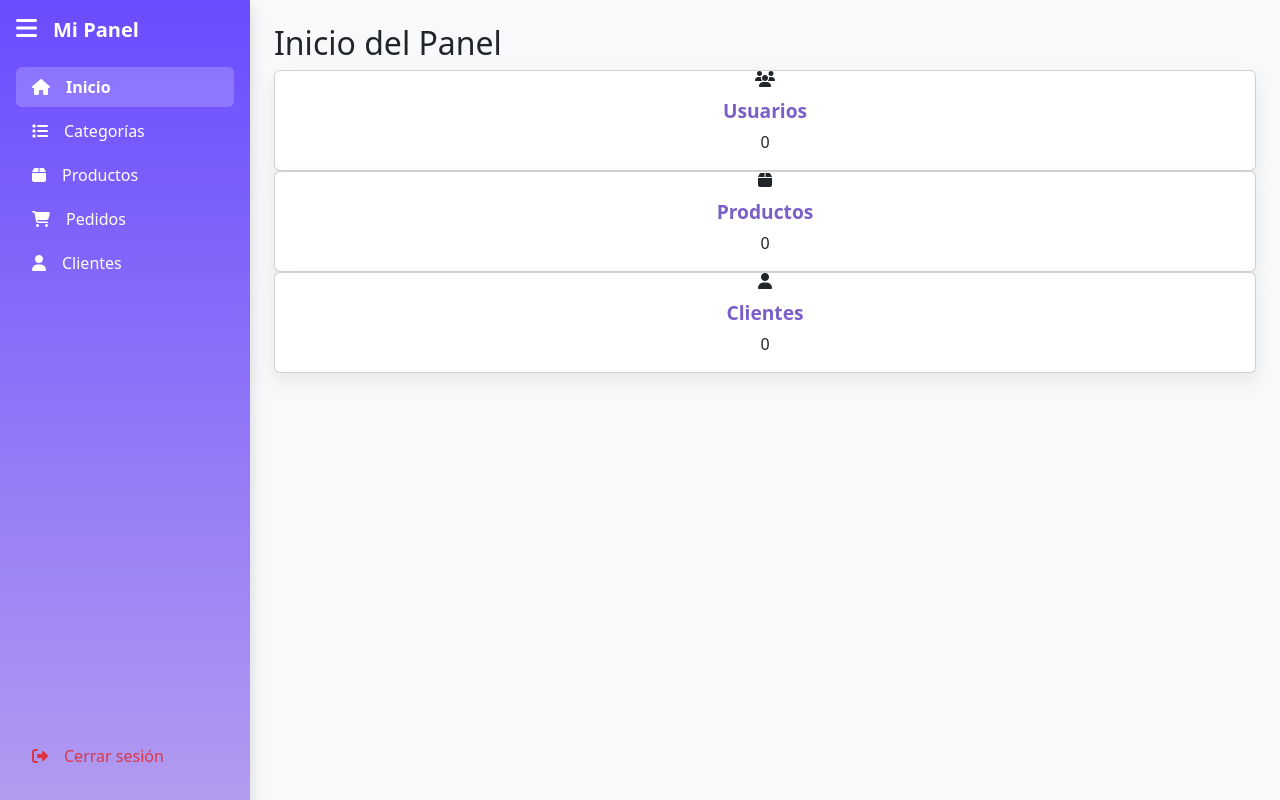
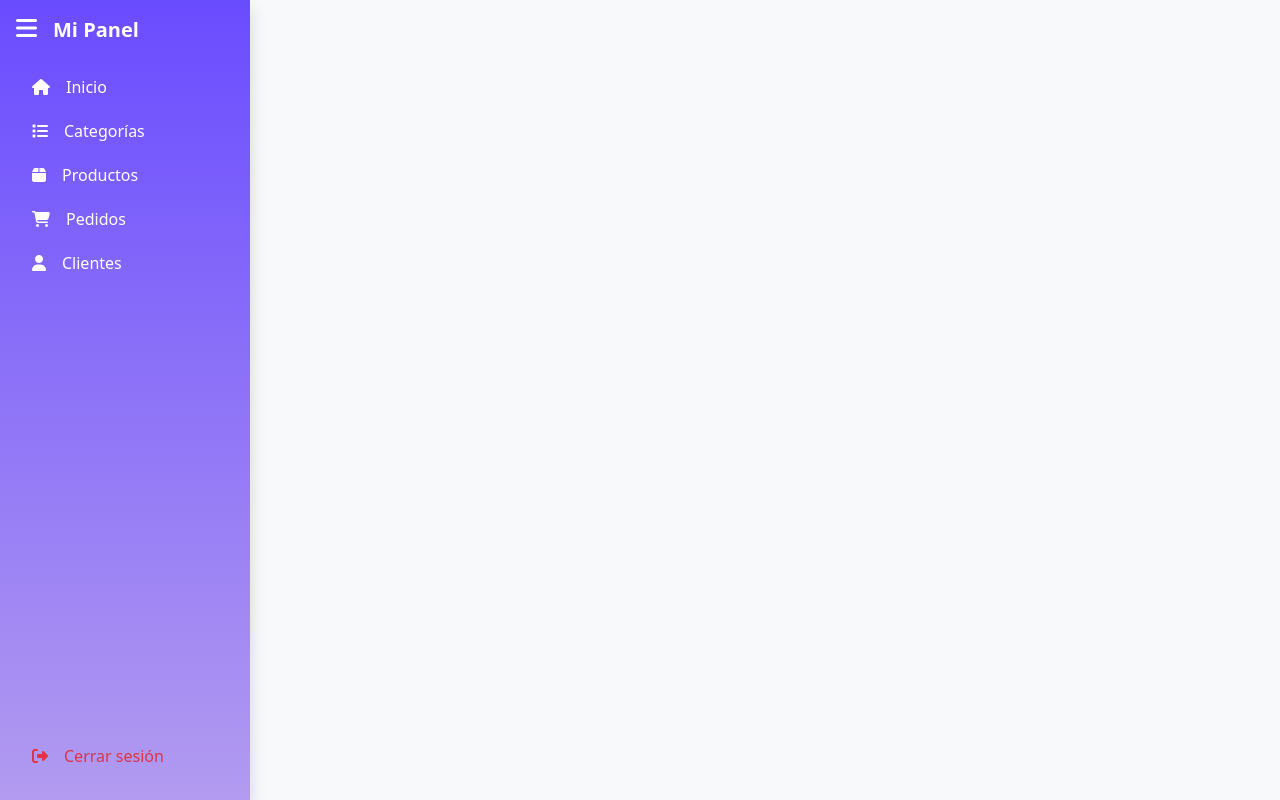
Before and after one commit to Dransil/sistema-api-restaurante, a Vue app in the folder frontend/: page /dashboard in a window 1280 px wide. Built offline with nearby package versions, Linux system fonts and the light colour scheme; no server answers; sample sign-in values are in the browser's storage.

Commit message:
Fix router link active, rutas definidas

```diff
--- a/frontend/src/assets/styles/dashboard.css
+++ b/frontend/src/assets/styles/dashboard.css
@@ -30,6 +30,7 @@
   font-weight: bold;
 }
 
+
 .main-content {
   flex: 1;
   height: 100vh;
--- a/frontend/src/layouts/DashboardLayout.vue
+++ b/frontend/src/layouts/DashboardLayout.vue
@@ -11,7 +11,7 @@
       </div>
 
       <nav class="nav flex-column gap-1 flex-grow-1">
-        <router-link to="/dashboard" class="nav-link text-white d-flex align-items-center gap-3 rounded">
+        <router-link to="/dashboard/inicio" class="nav-link text-white d-flex align-items-center gap-3 rounded">
           <i class="fas fa-home"></i> <span>Inicio</span>
         </router-link>
 
--- a/frontend/src/router/index.js
+++ b/frontend/src/router/index.js
@@ -26,7 +26,7 @@ const routes = [
     component: DashboardLayout,
     meta: { requiresAuth: true },
     children: [
-      { path: "", component: DashboardHome },
+      { path: "inicio", component: DashboardHome },
       { path: "users", component: Users, meta: { role: 1 } },
       { path: "users/:id/edit", component: EditUser, meta: { role: 1 } },
       { path: "users/create", component: CreateUser, meta: { role: 1 } },
```
